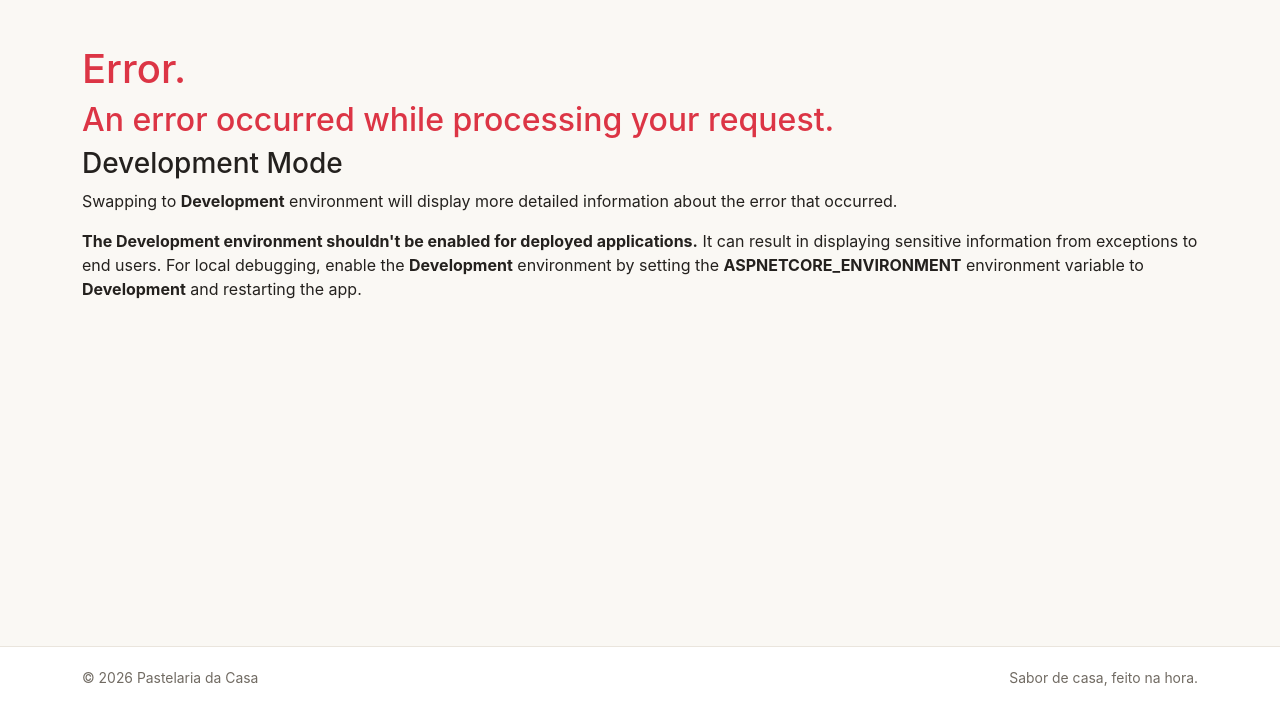
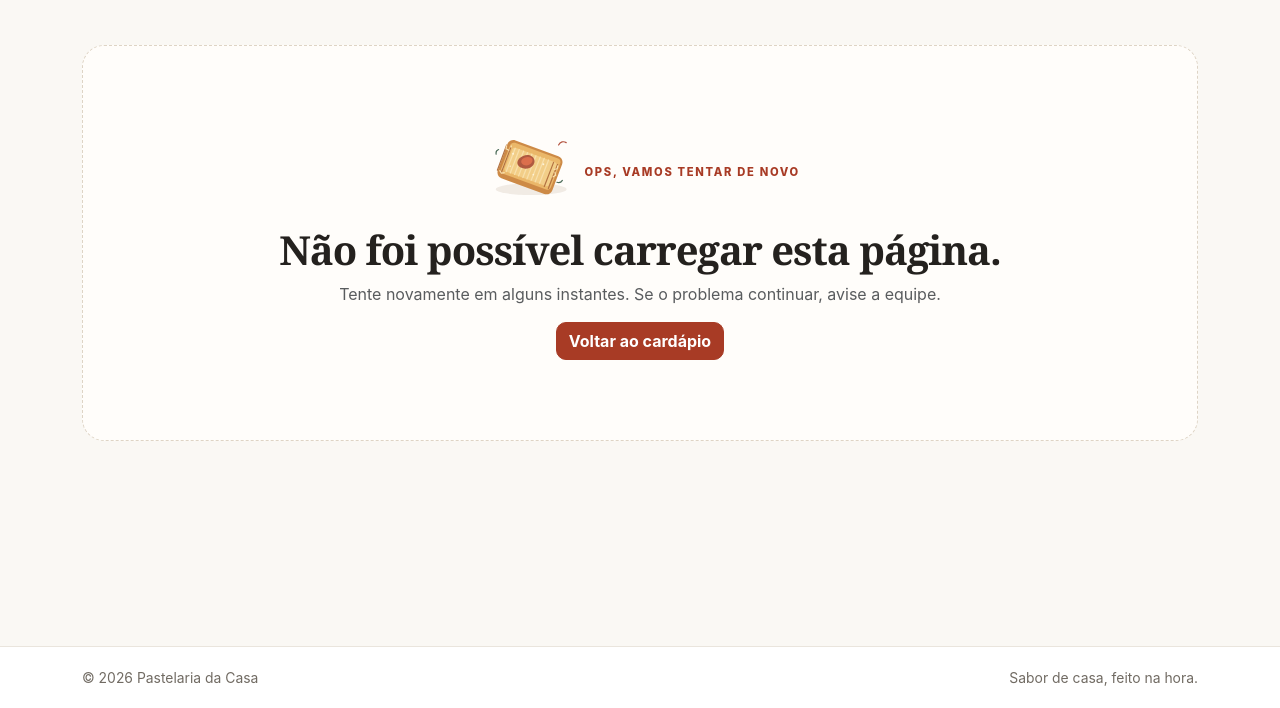
Before and after one commit to matheus2000cat-cpu/SistemaPastelaria, an ASP.NET Core app: template Views/Shared/Error.cshtml in a window 1280 px wide. Shown: the part 77-785 px from the top of the page. Run offline with ASP.NET Core 8, Linux system fonts and the light colour scheme; the template is opened without the code that fills it, so the values that code supplies are empty; style sheets or scripts are compiled from the project's sources; some libraries are stand-ins or nearby versions.

Commit message:
Fix public catalog error handling
Co-authored-by: Copilot <223556219+Copilot@users.noreply.github.com>

```diff
--- a/Views/Shared/Error.cshtml
+++ b/Views/Shared/Error.cshtml
@@ -1,25 +1,16 @@
 @model ErrorViewModel
 @{
-    ViewData["Title"] = "Error";
+    ViewData["Title"] = "Algo deu errado";
 }
 
-<h1 class="text-danger">Error.</h1>
-<h2 class="text-danger">An error occurred while processing your request.</h2>
-
-@if (Model.ShowRequestId)
-{
-    <p>
-        <strong>Request ID:</strong> <code>@Model.RequestId</code>
-    </p>
-}
-
-<h3>Development Mode</h3>
-<p>
-    Swapping to <strong>Development</strong> environment will display more detailed information about the error that occurred.
-</p>
-<p>
-    <strong>The Development environment shouldn't be enabled for deployed applications.</strong>
-    It can result in displaying sensitive information from exceptions to end users.
-    For local debugging, enable the <strong>Development</strong> environment by setting the <strong>ASPNETCORE_ENVIRONMENT</strong> environment variable to <strong>Development</strong>
-    and restarting the app.
-</p>
+<section class="empty-state">
+    <img src="~/images/pastel.svg" alt="" />
+    <span class="eyebrow">Ops, vamos tentar de novo</span>
+    <h1 class="section-title mt-2">Não foi possível carregar esta página.</h1>
+    <p class="text-muted">Tente novamente em alguns instantes. Se o problema continuar, avise a equipe.</p>
+    @if (Model.ShowRequestId)
+    {
+        <p class="small text-muted">Código para suporte: <code>@Model.RequestId</code></p>
+    }
+    <a class="btn btn-pastel" asp-controller="Catalog" asp-action="Index">Voltar ao cardápio</a>
+</section>
```
Also changed, not shown: Controllers/ErrorController.cs (added, +16 -0 lines), Views/Catalog/Index.cshtml (+7 -6 lines).
